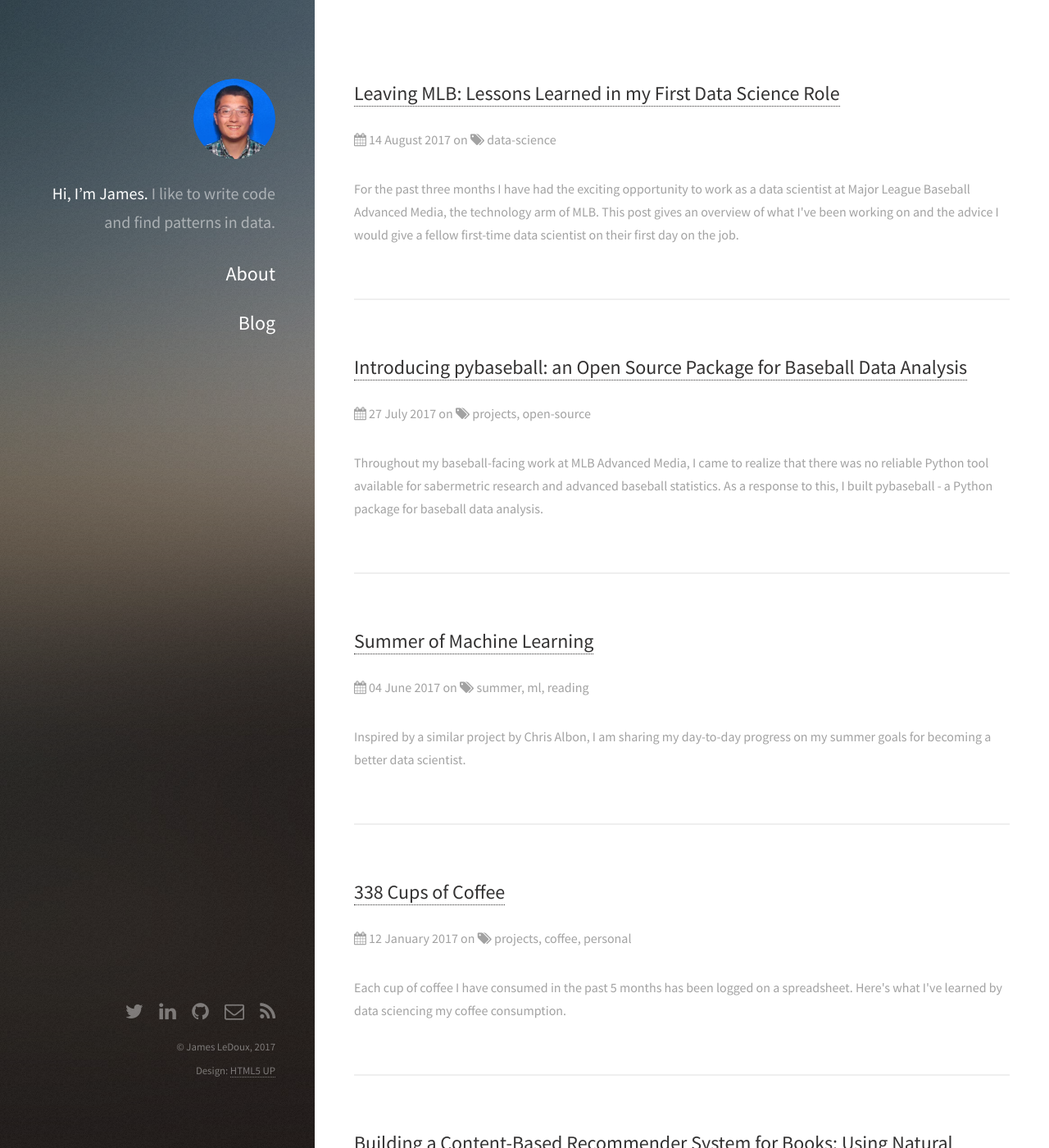
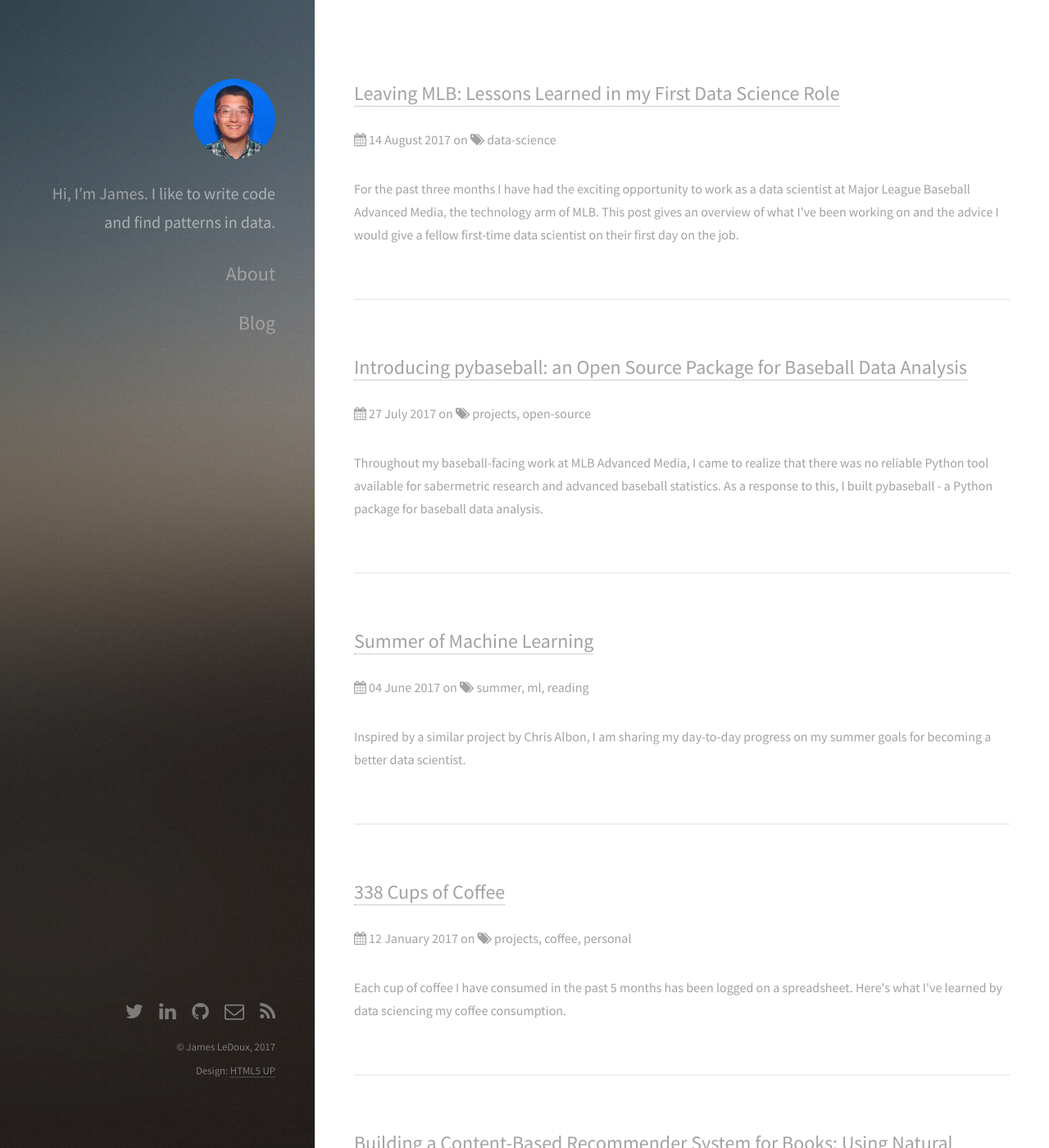
Before and after one commit to jldbc/jldbc.github.io, a Jekyll site: the page built from index.html, in a window 1280 px wide and 1400 px high. Shown: the whole window at 82% size. Built offline with Jekyll 4.4.1, drawn with Linux system fonts in a browser that asks for light colours; the list of posts is cut into pages by our own code.

Commit message:
revert most changes, decrease bold weight, make bold color equal regular color

```diff
--- a/assets/sass/libs/_vars.scss
+++ b/assets/sass/libs/_vars.scss
@@ -20,14 +20,14 @@
 		family:				('Source Sans Pro', Helvetica, sans-serif),
 		family-fixed:		('Courier New', monospace),
 		weight:				400,
-		weight-bold:		400
+		weight-bold:		100
 	);
 
 // Palette.
 	$palette: (
 		bg:					#fff,
 		fg:					#a2a2a2,
-		fg-bold:			#333232,
+		fg-bold:			#a2a2a2,
 		fg-light:			#b2b2b2,
 		border:				#efefef,
 		border-bg:			#f7f7f7,
@@ -37,7 +37,7 @@
 		accent1: (
 			bg:				#49bf9d,
 			fg:				mix(#49bf9d, #ffffff, 25%),
-			fg-bold:		#ffffff,
+			fg-bold:		#a2a2a2,
 			fg-light:		mix(#49bf9d, #ffffff, 40%),
 			border:			rgba(255,255,255,0.25),
 			border-bg:		rgba(255,255,255,0.075),
@@ -48,7 +48,7 @@
 		accent2: (
 			bg:				#1f1815,
 			fg:				rgba(255,255,255,0.5),
-			fg-bold:		#ffffff,
+			fg-bold:		#a2a2a2,
 			fg-light:		rgba(255,255,255,0.4),
 			border:			rgba(255,255,255,0.25),
 			border-bg:		rgba(255,255,255,0.075),
```
